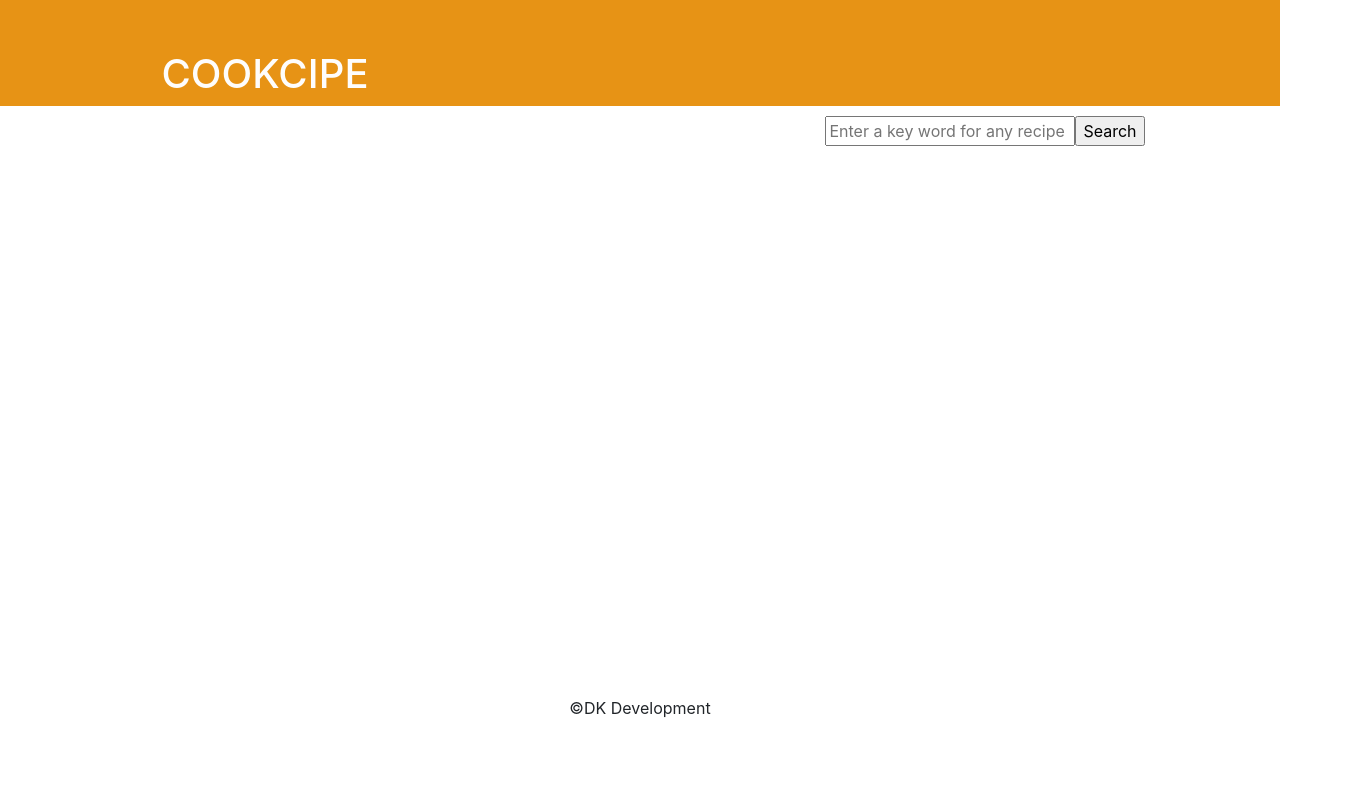
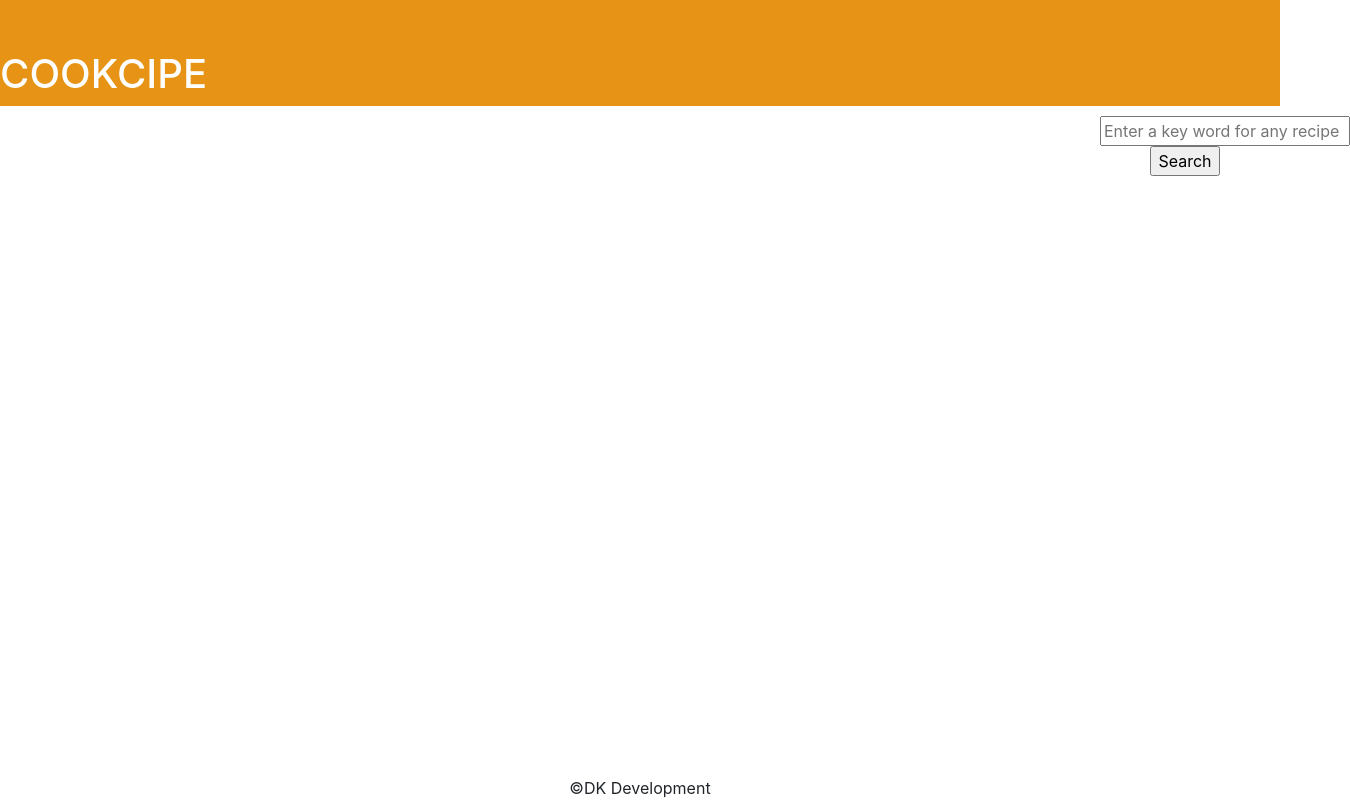
Before and after one commit to danielkuang7/cookcipe, a React (Create React App) app in the folder cookcipe-app/: page / in a window 1280 px wide. Shown: the whole page, 1350 px wide, since content can reach past the window. Built offline with nearby package versions, Linux system fonts and the light colour scheme.

Commit message:
Added some styling

```diff
--- a/cookcipe-app/src/App.css
+++ b/cookcipe-app/src/App.css
@@ -11,7 +11,7 @@
 
 .title{
   color: white;
-  margin-right:750px;
+  margin-right:1150px;
   margin-top: 50px;
   animation-name: shape;
   animation-duration: 4s;
@@ -27,23 +27,32 @@
     top: 50px; */
     /* margin-bottom: -50px; */
     letter-spacing: 6px;
-    opacity: 0;
+    opacity: 0.5;
   }
 
 }
 
+
 .input{
   margin: 10px;
+  margin-left: 1100px;
 }
 
 .footer{
-  margin-top: 550px;
+  margin-top: 600px;
 }
 
 .box{
   width: 250px;
 }
 
-.input{
-  margin-left: 700px;
+.row {
+  display: flex;
+  align-items: center;
+  justify-content: center;
 }
+
+.column {
+  /* flex: 10%; */
+  padding: 0px;
+}
--- a/cookcipe-app/src/App.js
+++ b/cookcipe-app/src/App.js
@@ -3,7 +3,8 @@ import './App.css';
 import Form from './components/Form';
 import Header from './components/Header';
 import Footer from './components/Footer';
-import Recipes from './components/Recipes'
+import Recipes from './components/Recipes';
+import Logo from './components/Logo';
 
 
 class App extends Component {
@@ -17,7 +18,7 @@ class App extends Component {
 }
 
 getRecipe(userInput){
-  let endpoint= `https://www.food2fork.com/api/search?key=54ebc42713b42b560c05d50131e7b7d4&q=${userInput}`
+  let endpoint= `https://www.food2fork.com/api/search?key=872498ad70c0abbf0571fc7ff3e7d991&q=${userInput}`
   fetch(endpoint)
   .then(response=>response.json())
   .then(data=>{
@@ -33,6 +34,7 @@ handleSubmit(userInput){
     return (
       <div className="App">
         <Header />
+        <Logo />
         <Form submit={this.handleSubmit}/>
         <Recipes recipes={this.state.recipes} />
         <Footer />
--- a/cookcipe-app/src/components/Footer.js
+++ b/cookcipe-app/src/components/Footer.js
@@ -3,6 +3,7 @@ import React from 'react'
 const Footer = () => {
     return (
         <div className='footer'>
+        <div></div>
             ©DK Development
         </div>
     )
--- /dev/null
+++ b/cookcipe-app/src/components/Logo.js
@@ -0,0 +1,10 @@
+import React from 'react'
+
+const Logo = () => {
+    return (
+        <div>
+        {/* <img src={'./images/cookcipe.jpeg'} /> */}
+        </div>
+    )
+}
+export default Logo
--- a/cookcipe-app/src/components/Recipes.js
+++ b/cookcipe-app/src/components/Recipes.js
@@ -9,16 +9,20 @@ class Recipes extends Component {
 
 getRecipes(){
     return this.props.recipes.map(recipe=>
-        <div className='container'>
-        <div className='row'>
+
     <div key={recipe.recipe_id}>
-        <img src={recipe.image_url} alt={recipe.title} />
+    <div class="row">
+       <div class="column">
+        <img  src={recipe.image_url} alt={recipe.title} />
+        </div>
+        <div class="column">
             <p>{ recipe.title}</p>
             <p>
             <span>Publisher:
                 {recipe.publisher}
             </span>
             </p>
+            </div>
         <button>
             <Link to={{
             pathname: `/recipe/${recipe.recipe_id}`,
@@ -27,7 +31,7 @@ getRecipes(){
         </button>
         </div>
     </div>
-        </div>
+
     )
 
 }
--- a/cookcipe-app/src/components/Router.js
+++ b/cookcipe-app/src/components/Router.js
@@ -1,11 +1,13 @@
 import React from 'react';
 import { BrowserRouter, Switch, Route } from 'react-router-dom';
 import App from '../App';
+import Recipe from './Recipe';
 
 const Router = () => (
     <BrowserRouter>
     <Switch>
     <Route exact path='/' component={App}/>
+    <Route exact path='/recipe/:id' component={Recipe}/>
     </Switch>
     </BrowserRouter>
 )
```
Also changed, not shown: cookcipe-app/src/images/cookcipe.jpeg (added), cookcipe-app/src/logo.svg (deleted). Lines whose indentation alone changed are shown as unchanged.
